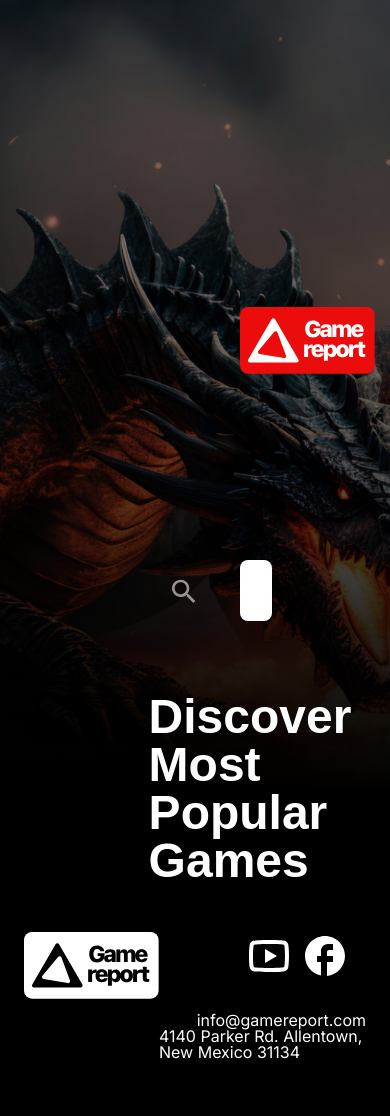
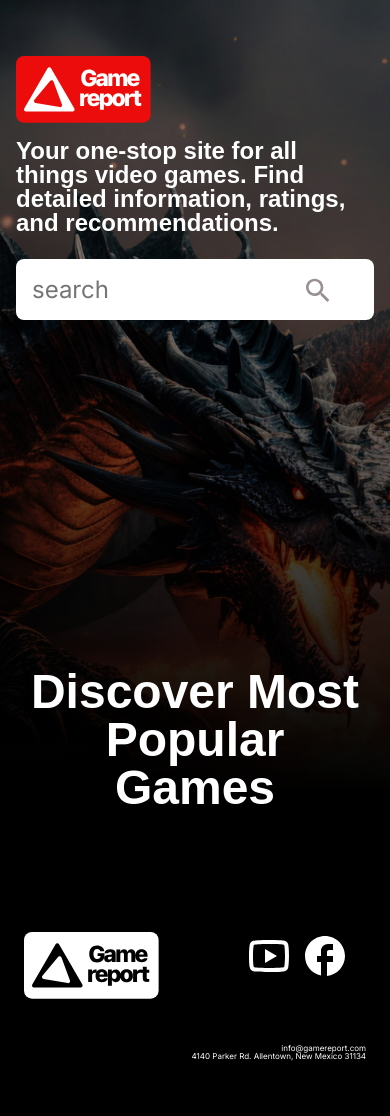
Before and after one commit to pedro092692/video_games_info_website, a Flask app: page / in a window 390 px wide; the page is wider, and only the part inside the window is pictured. Run offline with Flask 3, Linux system fonts and the light colour scheme; data that the repository does not hold is empty.

Commit message:
add moible view of index

```diff
--- a/static/css/game_cover.css
+++ b/static/css/game_cover.css
@@ -6,6 +6,7 @@
     padding: 32px 16px;
     gap: 8px;
     width: 320px;
+    min-width: 320px;
     height: 520px;
     background: red;
     border-radius: 4px;
--- a/static/css/index.css
+++ b/static/css/index.css
@@ -52,6 +52,7 @@
     padding: 32px 10px;
     justify-content: center;
     align-items: end;
+    text-align: center;
 }
 
 input:focus{
@@ -67,8 +68,22 @@ input:focus{
 
 .popular-games{
     display: flex;
+    flex-wrap: wrap;
     gap: 32px;
     padding: 16px 80px;
     justify-content: center;
 
 }
+
+@media screen and (max-width: 900px){
+    .hero{
+        gap: 24px;
+        padding: 56px 16px 0px 16px;
+    }
+
+    .hero .logo-description{
+        gap: 16px;
+        flex-direction: column;
+        align-items: start;
+    }
+}
--- a/templates/includes/footer.html
+++ b/templates/includes/footer.html
@@ -12,8 +12,8 @@
                     <img src="{{ url_for('static', filename='assets/img/Facebook.svg') }}" alt="Facebook">
                 </a>>
             </div>
-            <p class="p2 white">info@gamereport.com</p>
-            <p class="p2 white">4140 Parker Rd. Allentown, New Mexico 31134</p>
+            <p class="p3 white">info@gamereport.com</p>
+            <p class="p3 white">4140 Parker Rd. Allentown, New Mexico 31134</p>
         </div>
     </div>
 </div>
```
